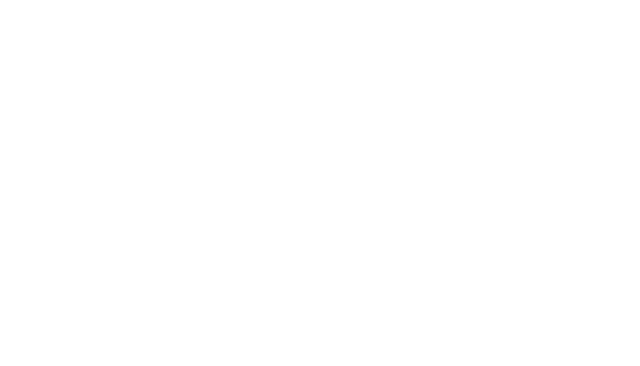
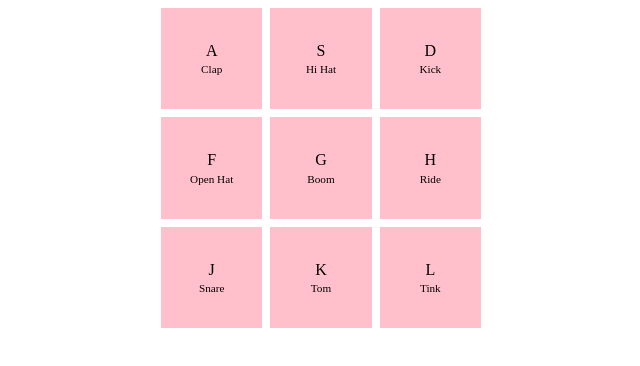
Before and after one commit to nejlael/efp-drumkit, a plain HTML site: page index.html in a window 1280 px wide. Shown: the whole page, without its empty margins (319-959 px from the left). Drawn offline with Linux system fonts and the light colour scheme.

Commit message:
All done

```diff
--- a/index.html
+++ b/index.html
@@ -8,6 +8,7 @@
     <link rel="stylesheet" href="style.css">
 </head>
 <body>
+    <div id="drum-holder"></div>
     <script src="script.js"></script>
 </body>
 </html>
--- a/script.js
+++ b/script.js
@@ -0,0 +1,124 @@
+//event listener keydown
+const drums =[
+    {
+        soundURL: 'https://s3-us-west-2.amazonaws.com/s.cdpn.io/67723/openhat.wav',
+        label: 'Clap',
+        letter: 'A',
+    },
+    {
+        soundURL: 'https://s3-us-west-2.amazonaws.com/s.cdpn.io/67723/clap.wav',
+        letter: 'S',
+        label: 'Hi Hat'
+    },
+    {
+        soundURL: 'https://s3-us-west-2.amazonaws.com/s.cdpn.io/67723/hihat.wav',
+        letter: 'D',
+        label: 'Kick',
+    },
+    {
+        soundURL: 'https://s3-us-west-2.amazonaws.com/s.cdpn.io/67723/kick.wav',
+        letter: 'F',
+        label: 'Open Hat',
+    },
+    {
+        soundURL: 'https://s3-us-west-2.amazonaws.com/s.cdpn.io/67723/boom.wav',
+        letter: 'G',
+        label: 'Boom',
+    },
+    {
+        soundURL: 'https://s3-us-west-2.amazonaws.com/s.cdpn.io/67723/ride.wav',
+        letter: 'H',
+        label: 'Ride',
+    },
+    {
+        soundURL: 'https://s3-us-west-2.amazonaws.com/s.cdpn.io/67723/snare.wav',
+        letter: 'J',
+        label: 'Snare',
+    },
+    {
+        soundURL: 'https://s3-us-west-2.amazonaws.com/s.cdpn.io/67723/tom.wav',
+        letter: 'K',
+        label: 'Tom',
+    },
+    {
+        soundURL: 'https://s3-us-west-2.amazonaws.com/s.cdpn.io/67723/tink.wav',
+        letter: 'L',
+        label: 'Tink',
+    },
+]
+
+let container = document.querySelector('#drum-holder')
+let makePad = (drum) => {
+    let pad = document.createElement('div')
+    let letter = document.createElement('span')
+    let label = document.createElement('span')
+
+    letter.innerText = drum.letter
+    label.innerText = drum.label
+    label.classList.add('label')
+    pad.append(letter)
+    pad.append(label)
+    pad.classList.add('pad')
+    pad.setAttribute('id', padReference(drum.letter))
+
+    return pad
+}
+const padReference = letter => {
+    return 'pad_' + letter
+}
+
+const audioReference = letter => {
+    return 'audio_' + letter
+}
+
+let makeAudio = (drum) => {
+    let audio = document.createElement('audio')
+    let source = document.createElement('source')
+
+    audio.append(source)
+    source.setAttribute('src', drum.soundURL)
+    audio.setAttribute('id', audioReference(drum.letter))
+
+    return audio
+}
+
+
+for(let drum of drums){
+
+    container.append(makePad(drum))
+    container.append(makeAudio(drum))
+}
+
+
+window.addEventListener('keydown', (event) => {
+    console.log(event.key);
+
+    let letter = event.key.toUpperCase()
+
+    let allowedLetters = drums.map(elt => {
+        return elt.letter
+
+
+    })
+
+    if(!allowedLetters.includes(letter)){
+        return
+    }
+
+
+
+    let pad = document.getElementById(padReference(letter))
+    let audio = document.getElementById(audioReference(letter))
+
+    audio.addEventListener('ended' , (e) => {
+        pad.classList.remove('active')
+    })
+    pad.classList.add('active')
+    audio.play()
+
+
+
+})
+
+
+//.play()
--- a/style.css
+++ b/style.css
@@ -0,0 +1,28 @@
+#drum-holder{
+    display: grid;
+    grid-template-columns: repeat(3,1fr);
+    gap: 0.5em;
+    width: 20em;
+    height: 20em;
+    margin: 0 auto;
+}
+div.pad{
+    text-align: center;
+    display: flex;
+    flex-direction: column;
+    justify-content: center;
+    background-color: pink;
+
+}
+.pad.active{
+    background-color: rgb(149, 71, 84);
+}
+
+span{
+    display: block;
+}
+
+span.label{
+    margin-top: 0.2rem;
+    font-size: 0.7rem;
+}
```
